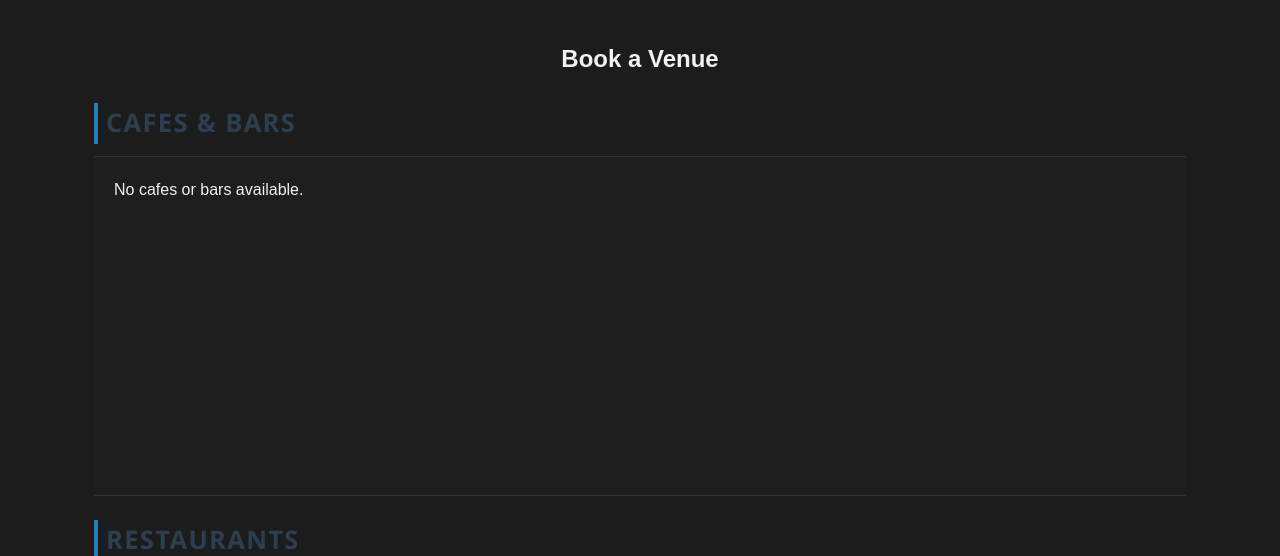
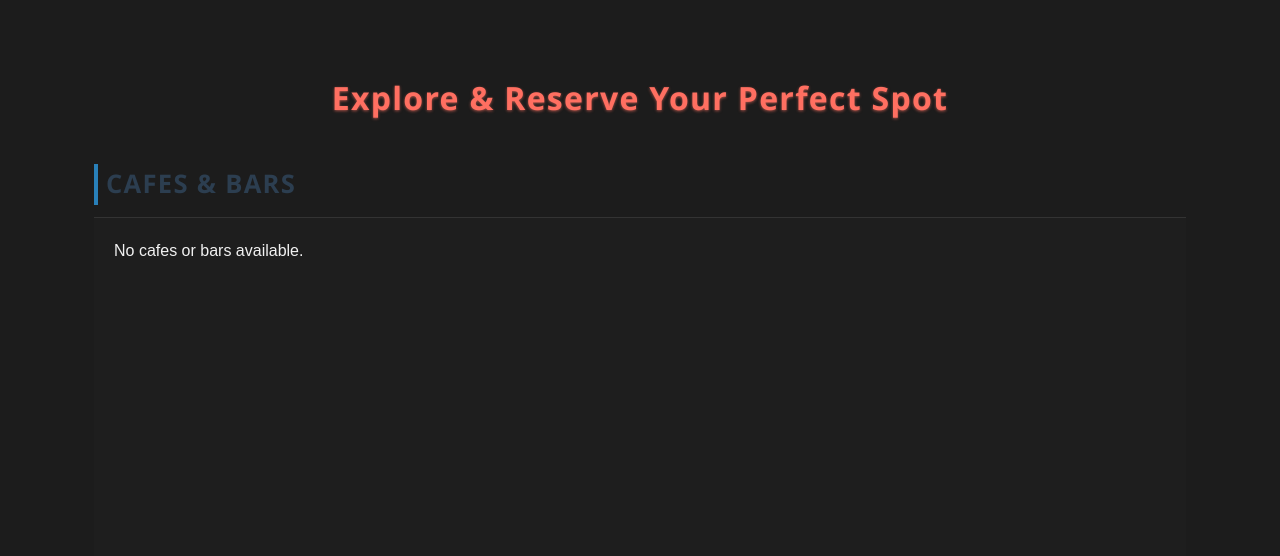
Before and after one commit to GiannisKarampinis/open_spots, a Django app: page / in a window 1280 px wide. Shown: the part 80-636 px from the top of the page. Run offline with Django 5.2, Linux system fonts and the light colour scheme; data that the repository does not hold is empty; parts of the project's set-up code (start-up, migrations or seed data) failed here and were passed over.

Commit message:
Update welcoming title

```diff
--- a/venues/static/venues/venue_list.css
+++ b/venues/static/venues/venue_list.css
@@ -115,3 +115,24 @@
         margin: 1rem 0 0.5rem 0;
     }
 }
+
+/* Main page heading */
+h2 {
+    font-family: 'Segoe UI', Tahoma, Geneva, Verdana, sans-serif;
+    font-weight: 700;
+    font-size: 2rem;
+    text-align: center;
+    margin: 2rem 0 2.5rem 0;
+    letter-spacing: 0.04em;
+    user-select: none;
+    color: #ff6f61; /* warm coral - energetic and inviting */
+    text-shadow: 0 1px 3px rgba(255, 111, 97, 0.6);
+}
+
+/* Responsive smaller size on narrow screens */
+@media (max-width: 600px) {
+    h2 {
+        font-size: 1.5rem;
+        margin: 1.5rem 0 2rem 0;
+    }
+}
--- a/venues/templates/venues/venue_list.html
+++ b/venues/templates/venues/venue_list.html
@@ -8,7 +8,7 @@
 {% block title %}Browse Venues{% endblock %}
 
 {% block content %}
-<h2 style="text-align:center;">Book a Venue</h2>
+<h2 style="text-align:center;">Explore &amp; Reserve Your Perfect Spot</h2>
 
 <h3 class="section-title">Cafes & Bars</h3>
 <div class="venue-scroll-container">
```
